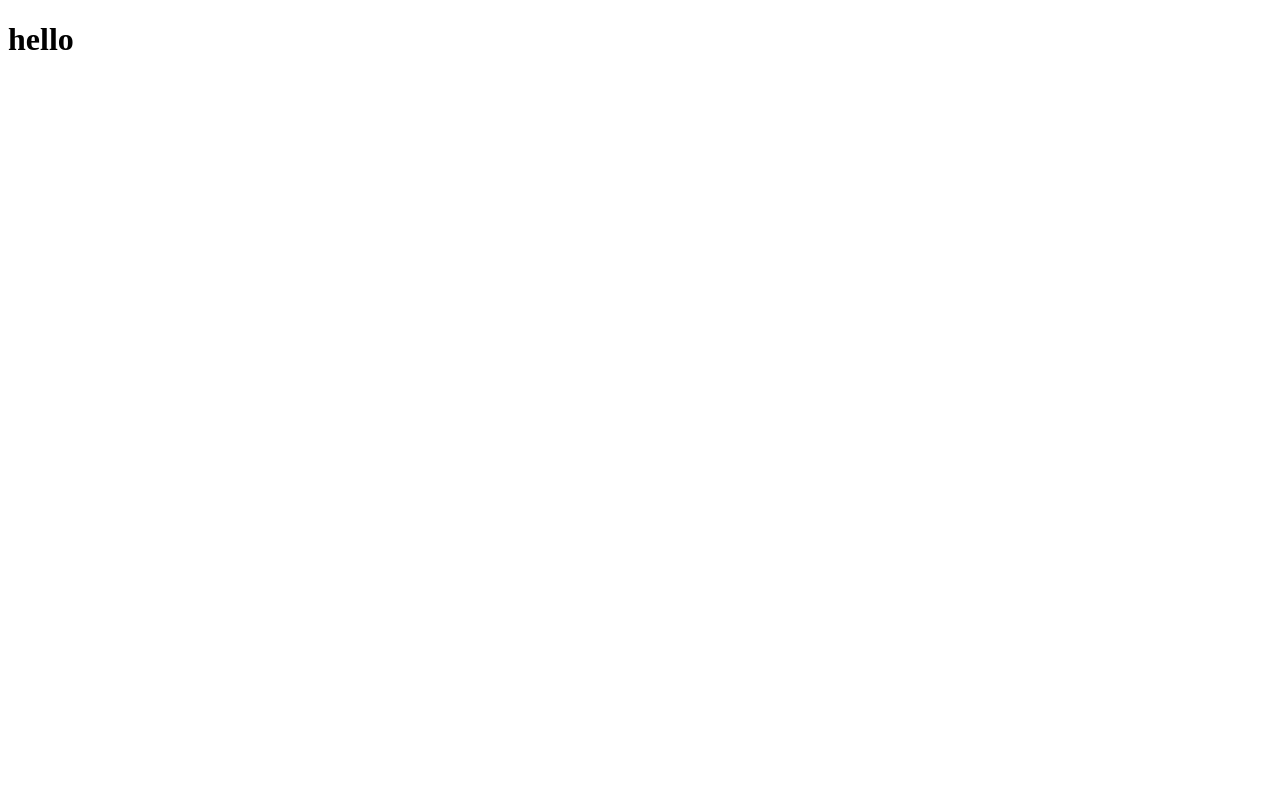
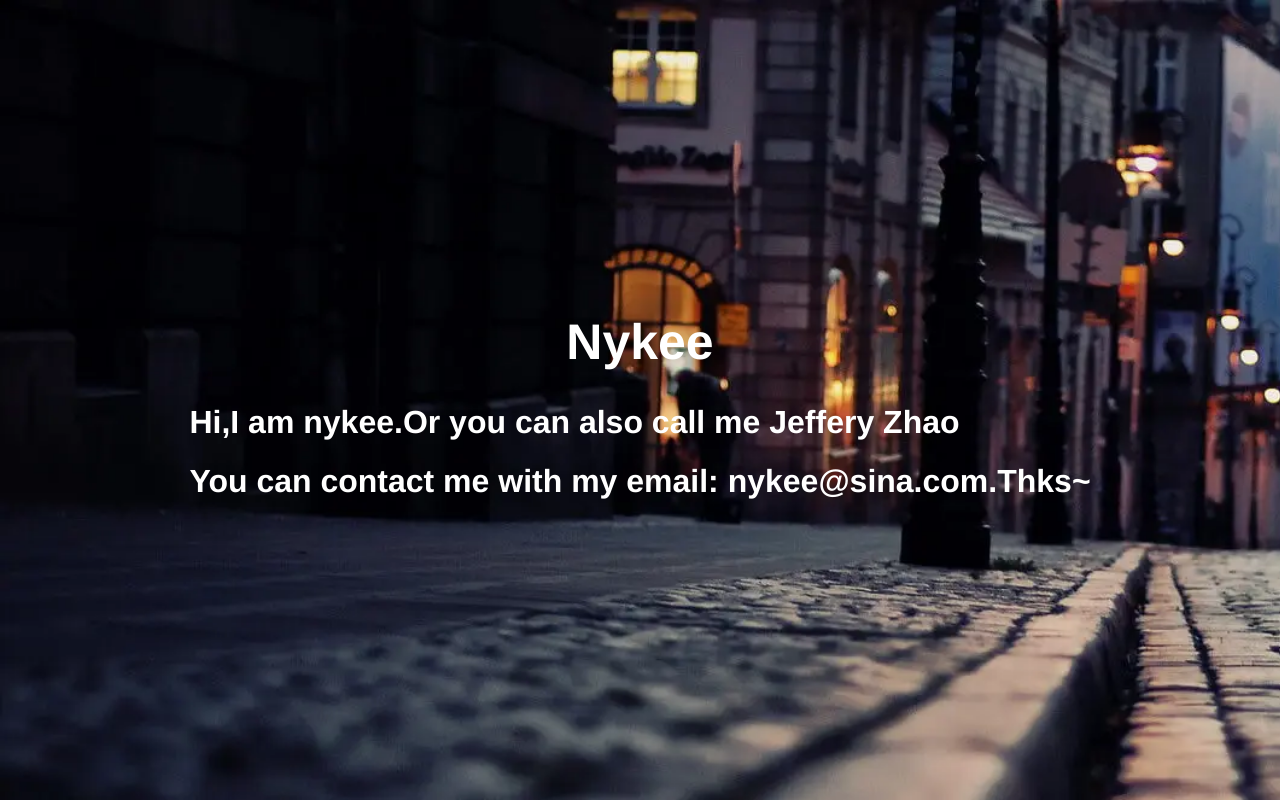
Before and after one commit to nykee/nykee.github.io, a plain HTML site: page index.html in a window 1280 px wide. Drawn offline with Linux system fonts and the light colour scheme.

Commit message:
测试修改

```diff
--- a/index.html
+++ b/index.html
@@ -8,9 +8,56 @@
     <meta name="author" content="nykee,nykee@sina.com,nykeezero@gmail.com">
     <meta name="viewport" content="width=device-width, initial-scale=1.0"/>
     <title>Nykee</title>
+    <style>
+        body {
+            padding: 0;
+            margin: 0;
+            height: 100%;
+            -moz-osx-font-smoothing: grayscale;
+            -webkit-font-smoothing: antialiased;
+            text-rendering: optimizeLegibility;
+            font-family: Microsoft YaHei,Helvetica Neue, Helvetica, PingFang SC, Hiragino Sans GB,  Arial, sans-serif;
+        }
+
+
+        html {
+            height: 100%;
+            box-sizing: border-box;
+        }
+
+        #app {
+            height: 100%;
+        }
+        #app{
+            background: url(/assets/index.webp) no-repeat;
+            position: relative;
+            background-size: cover;
+            display: flex;
+            align-items: center;
+            justify-content: center;
+        }
+        .self-intro{
+            color: #fff;
+        }
+        .name{
+            font-size: 50px;
+            font-weight: bold;
+            text-align: center;
+        }
+        .mail-link{
+            color: #ffffff;
+            text-decoration: none;
+        }
+    </style>
 </head>
 <body>
-<div id="app"></div>
-    <h1>hello</h1>
+<div id="app">
+    <div class="self-intro">
+        <h1 class="name">Nykee</h1>
+        <h1 >Hi,I am nykee.Or you can also call me Jeffery Zhao</h1>
+        <h1>You can contact me with my email: <a class="mail-link" href="mailto:nykee@sina.com">nykee@sina.com</a>.Thks~</h1>
+    </div>
+
+</div>
 </body>
 </html>
```
Also changed, not shown: assets/index.webp (added), favicon.ico (added).
